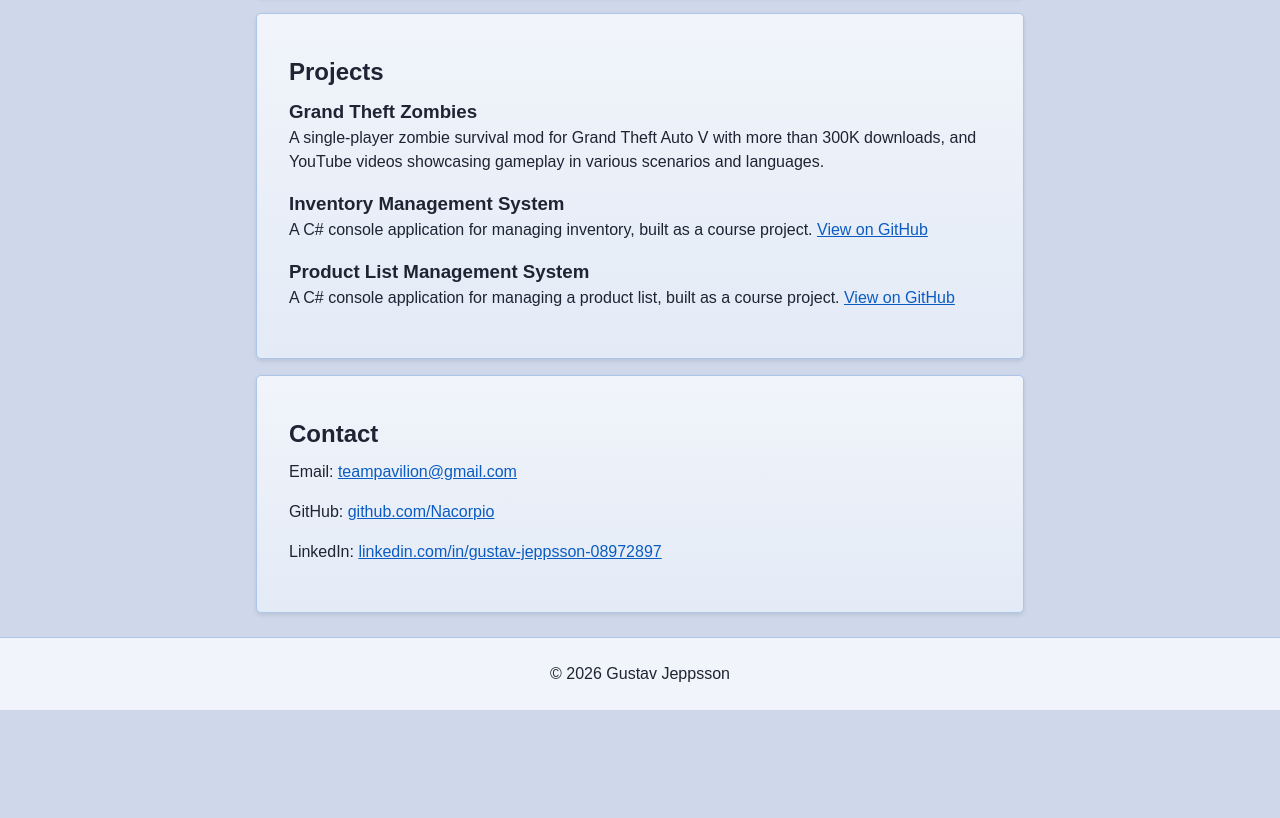
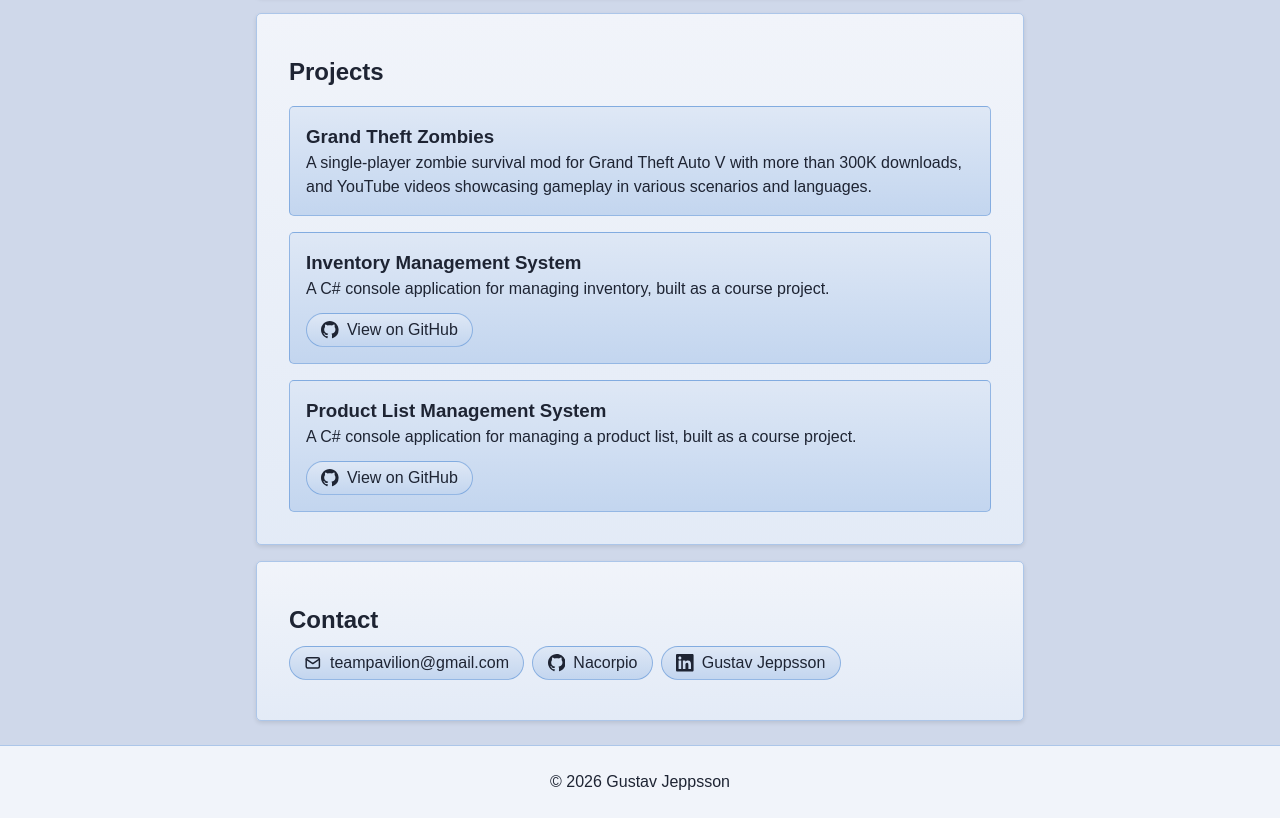
Before and after one commit to Nacorpio/cv-website, a plain HTML site: page index.html in a window 1280 px wide. Shown: the part 1581-2399 px from the top of the page. Before the commit the page ends 2291 px from the top, so only its background shows below. Drawn offline with Linux system fonts and the light colour scheme.

Commit message:
Style contact and project entries as pills and cards.
- Turn contact methods into link pills with icons
- Style project entries as cards with GitHub link pills
- Share chip border, gradient and hover styles across sections

```diff
--- a/index.html
+++ b/index.html
@@ -75,7 +75,7 @@
 
       <section class="skill-group">
         <h3>Programming languages</h3>
-        <ul>
+        <ul class="chip-list">
           <li>C#</li>
           <li>C++</li>
           <li>JavaScript</li>
@@ -88,7 +88,7 @@
 
       <section class="skill-group">
         <h3>Frameworks &amp; Libraries</h3>
-        <ul>
+        <ul class="chip-list">
           <li>.NET 10</li>
           <li>Units.NET</li>
           <li>HtmlAgilityPack</li>
@@ -99,7 +99,7 @@
 
       <section class="skill-group">
         <h3>Tools &amp; Platforms</h3>
-        <ul>
+        <ul class="chip-list">
           <li>Visual Studio</li>
           <li>Visual Studio Code</li>
           <li>Git</li>
@@ -136,13 +136,31 @@
       </div>
       <div class="project-entry">
         <h3>Inventory Management System</h3>
-        <p>A C# console application for managing inventory, built as a course project.
-          <a href="https://github.com/Nacorpio/Lexicon.InventoryManagementSystem" target="_blank" rel="noopener noreferrer">View on GitHub</a></p>
+        <p>A C# console application for managing inventory, built as a course project.</p>
+        <ul class="chip-list">
+          <li class="chip-link">
+            <a href="https://github.com/Nacorpio/Lexicon.InventoryManagementSystem" target="_blank" rel="noopener noreferrer" aria-label="Inventory Management System on GitHub">
+              <svg viewBox="0 0 16 16" fill="currentColor" aria-hidden="true">
+                <path d="M8 0C3.58 0 0 3.58 0 8c0 3.54 2.29 6.53 5.47 7.59.4.07.55-.17.55-.38 0-.19-.01-.82-.01-1.49-2.01.37-2.53-.49-2.69-.94-.09-.23-.48-.94-.82-1.13-.28-.15-.68-.52-.01-.53.63-.01 1.08.58 1.23.82.72 1.21 1.87.87 2.33.66.07-.52.28-.87.51-1.07-1.78-.2-3.64-.89-3.64-3.95 0-.87.31-1.59.82-2.15-.08-.2-.36-1.02.08-2.12 0 0 .67-.21 2.2.82.64-.18 1.32-.27 2-.27.68 0 1.36.09 2 .27 1.53-1.04 2.2-.82 2.2-.82.44 1.1.16 1.92.08 2.12.51.56.82 1.27.82 2.15 0 3.07-1.87 3.75-3.65 3.95.29.25.54.73.54 1.48 0 1.07-.01 1.93-.01 2.2 0 .21.15.46.55.38A8.013 8.013 0 0016 8c0-4.42-3.58-8-8-8z"></path>
+              </svg>
+              View on GitHub
+            </a>
+          </li>
+        </ul>
       </div>
       <div class="project-entry">
         <h3>Product List Management System</h3>
-        <p>A C# console application for managing a product list, built as a course project.
-          <a href="https://github.com/Nacorpio/Lexicon.ProductList" target="_blank" rel="noopener noreferrer">View on GitHub</a></p>
+        <p>A C# console application for managing a product list, built as a course project.</p>
+        <ul class="chip-list">
+          <li class="chip-link">
+            <a href="https://github.com/Nacorpio/Lexicon.ProductList" target="_blank" rel="noopener noreferrer" aria-label="Product List Management System on GitHub">
+              <svg viewBox="0 0 16 16" fill="currentColor" aria-hidden="true">
+                <path d="M8 0C3.58 0 0 3.58 0 8c0 3.54 2.29 6.53 5.47 7.59.4.07.55-.17.55-.38 0-.19-.01-.82-.01-1.49-2.01.37-2.53-.49-2.69-.94-.09-.23-.48-.94-.82-1.13-.28-.15-.68-.52-.01-.53.63-.01 1.08.58 1.23.82.72 1.21 1.87.87 2.33.66.07-.52.28-.87.51-1.07-1.78-.2-3.64-.89-3.64-3.95 0-.87.31-1.59.82-2.15-.08-.2-.36-1.02.08-2.12 0 0 .67-.21 2.2.82.64-.18 1.32-.27 2-.27.68 0 1.36.09 2 .27 1.53-1.04 2.2-.82 2.2-.82.44 1.1.16 1.92.08 2.12.51.56.82 1.27.82 2.15 0 3.07-1.87 3.75-3.65 3.95.29.25.54.73.54 1.48 0 1.07-.01 1.93-.01 2.2 0 .21.15.46.55.38A8.013 8.013 0 0016 8c0-4.42-3.58-8-8-8z"></path>
+              </svg>
+              View on GitHub
+            </a>
+          </li>
+        </ul>
       </div>
     </section>
 
@@ -151,9 +169,33 @@
     <section class="block" id="contact">
       <h2>Contact</h2>
       <!-- OPTIONAL: Download CV button -> <a href="files/cv.pdf" download>Download CV</a> -->
-      <p>Email: <a href="mailto:teampavilion@gmail.com">teampavilion@gmail.com</a></p>
-      <p>GitHub: <a href="https://github.com/Nacorpio" target="_blank" rel="noopener noreferrer">github.com/Nacorpio</a></p>
-      <p>LinkedIn: <a href="https://www.linkedin.com/in/gustav-jeppsson-08972897/" target="_blank" rel="noopener noreferrer">linkedin.com/in/gustav-jeppsson-08972897</a></p>
+      <ul class="chip-list">
+        <li class="chip-link">
+          <a href="mailto:teampavilion@gmail.com" aria-label="Email: teampavilion@gmail.com">
+            <svg viewBox="0 0 24 24" fill="none" stroke="currentColor" stroke-width="2" stroke-linecap="round" stroke-linejoin="round" aria-hidden="true">
+              <rect x="3" y="5" width="18" height="14" rx="2"></rect>
+              <path d="M3 7l9 6 9-6"></path>
+            </svg>
+            teampavilion@gmail.com
+          </a>
+        </li>
+        <li class="chip-link">
+          <a href="https://github.com/Nacorpio" target="_blank" rel="noopener noreferrer" aria-label="GitHub profile: Nacorpio">
+            <svg viewBox="0 0 16 16" fill="currentColor" aria-hidden="true">
+              <path d="M8 0C3.58 0 0 3.58 0 8c0 3.54 2.29 6.53 5.47 7.59.4.07.55-.17.55-.38 0-.19-.01-.82-.01-1.49-2.01.37-2.53-.49-2.69-.94-.09-.23-.48-.94-.82-1.13-.28-.15-.68-.52-.01-.53.63-.01 1.08.58 1.23.82.72 1.21 1.87.87 2.33.66.07-.52.28-.87.51-1.07-1.78-.2-3.64-.89-3.64-3.95 0-.87.31-1.59.82-2.15-.08-.2-.36-1.02.08-2.12 0 0 .67-.21 2.2.82.64-.18 1.32-.27 2-.27.68 0 1.36.09 2 .27 1.53-1.04 2.2-.82 2.2-.82.44 1.1.16 1.92.08 2.12.51.56.82 1.27.82 2.15 0 3.07-1.87 3.75-3.65 3.95.29.25.54.73.54 1.48 0 1.07-.01 1.93-.01 2.2 0 .21.15.46.55.38A8.013 8.013 0 0016 8c0-4.42-3.58-8-8-8z"></path>
+            </svg>
+            Nacorpio
+          </a>
+        </li>
+        <li class="chip-link">
+          <a href="https://www.linkedin.com/in/gustav-jeppsson-08972897/" target="_blank" rel="noopener noreferrer" aria-label="LinkedIn profile: Gustav Jeppsson">
+            <svg viewBox="0 0 24 24" fill="currentColor" aria-hidden="true">
+              <path d="M20.447 20.452h-3.554v-5.569c0-1.328-.027-3.037-1.852-3.037-1.853 0-2.136 1.445-2.136 2.939v5.667H9.351V9h3.414v1.561h.046c.477-.9 1.637-1.85 3.37-1.85 3.601 0 4.267 2.37 4.267 5.455v6.286zM5.337 7.433c-1.144 0-2.063-.926-2.063-2.065 0-1.138.92-2.063 2.063-2.063 1.14 0 2.064.925 2.064 2.063 0 1.139-.925 2.065-2.064 2.065zm1.782 13.019H3.555V9h3.564v11.452zM22.225 0H1.771C.792 0 0 .774 0 1.729v20.542C0 23.227.792 24 1.771 24h20.451C23.2 24 24 23.227 24 22.271V1.729C24 .774 23.2 0 22.222 0h.003z"></path>
+            </svg>
+            Gustav Jeppsson
+          </a>
+        </li>
+      </ul>
     </section>
 
   </main>
--- a/style.css
+++ b/style.css
@@ -14,6 +14,7 @@
 
   --color-accent: #0b5cc2;
   --color-accent-hover: color-mix(in srgb, var(--color-accent) 80%, black);
+  --color-chip-border: color-mix(in srgb, var(--color-accent) 35%, transparent);
   --color-on-accent: #ffffff;          /* text on an accent-colored button */
   --color-border: color-mix(in srgb, var(--color-accent) 30%, var(--color-surface));  /* soft border */
   --color-accent-alt-dark: #9aa8c4;
@@ -130,8 +131,8 @@ section h3 {
   margin-bottom: 0;
 }
 
-/* Skill chips: a wrapping row of small rounded tags */
-.skill-group ul {
+/* Chips: a wrapping row of small rounded tags (skills and contact) */
+.chip-list {
   display: flex;
   flex-wrap: wrap;
   gap: var(--space);
@@ -141,27 +142,97 @@ section h3 {
   padding: 0;
 }
 
-.skill-group li {
+.chip-list li {
   background: var(--gradient-chip);
-  border: 1px solid color-mix(in srgb, var(--color-accent) 35%, transparent);
+  border: 1px solid var(--color-chip-border);
   border-radius: 999px;                  /* fully rounded ends = pill */
   padding: 0.25rem 0.9rem;
   transition: transform 0.15s ease, border-color 0.15s ease;
 }
 
-.skill-group li:hover {
+.chip-list li:hover,
+.chip-list li:focus-within {      /* keyboard focus inside a link chip */
   background: var(--gradient-chip-hover);
   border-color: var(--color-accent);
   transform: translateY(-2px);           /* small lift */
 }
 
+/* Project cards: same gradient, border and hover as the chips */
+.project-entry {
+  background: var(--gradient-chip);
+  border: 1px solid var(--color-chip-border);
+  border-radius: var(--radius);
+  margin-top: calc(var(--space) * 2);
+  padding: var(--space) calc(var(--space) * 2) calc(var(--space) * 2);
+  transition: transform 0.15s ease, border-color 0.15s ease;
+}
+
+.project-entry h3 {
+  margin-top: var(--space);
+}
+
+.project-entry p {
+  margin-bottom: 0;
+}
+
+.project-entry .chip-list {
+  margin-bottom: 0;
+  margin-top: calc(var(--space) * 1.5);
+}
+
+/* Only cards that contain a link react to hover, so the effect stays honest */
+.project-entry:has(a):hover,
+.project-entry:has(a):focus-within {
+  background: var(--gradient-chip-hover);
+  border-color: var(--color-accent);
+  transform: translateY(-2px);
+}
+
+/* Link chips (contact): the whole pill is the link */
+.chip-list .chip-link {
+  padding: 0;                            /* the link inside carries the padding */
+}
+
+.chip-link a,
+.chip-link a:hover,
+.chip-link a:focus-visible {
+  color: var(--color-text);
+  text-decoration: none;
+}
+
+.chip-link a {
+  align-items: center;                   /* icon and text on one line */
+  display: flex;                         /* link fills the whole pill */
+  gap: 0.5rem;
+  padding: 0.25rem 0.9rem;
+}
+
+.chip-link svg {
+  flex: none;                            /* never shrink the icon */
+  height: 1.1em;                         /* scales with the text size */
+  width: 1.1em;
+}
+
+.chip-link a:focus-visible {
+  outline: 2px solid var(--color-accent);
+  outline-offset: 2px;
+  border-radius: 999px;
+}
+
 /* Respect visitors who turn animations off in their system settings */
 @media (prefers-reduced-motion: reduce) {
-  .skill-group li {
+  .chip-list li,
+  .project-entry {
     transition: none;
   }
 
-  .skill-group li:hover {
+  .project-entry:has(a):hover,
+  .project-entry:has(a):focus-within {
+    transform: none;
+  }
+
+  .chip-list li:hover,
+  .chip-list li:focus-within {
     transform: none;
   }
 }
```
